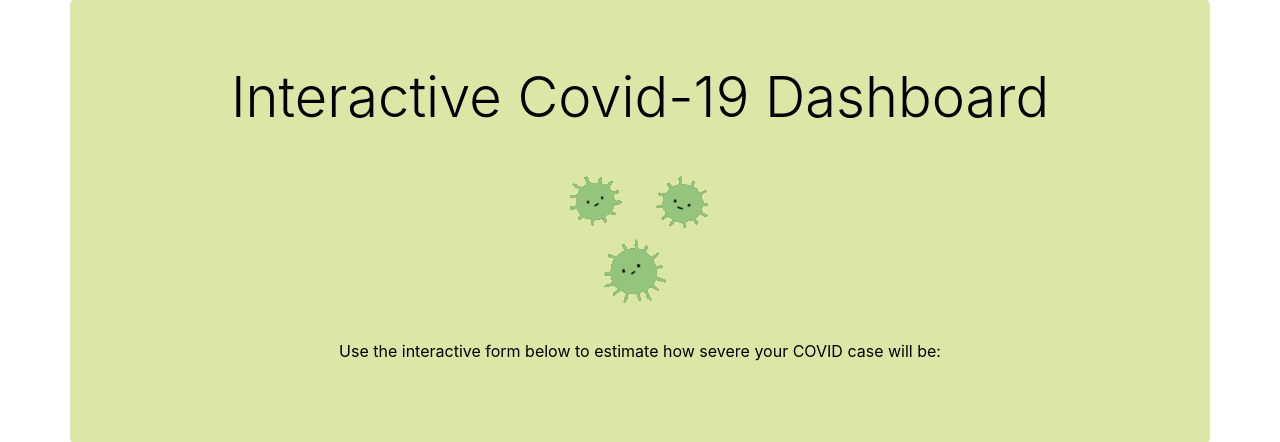
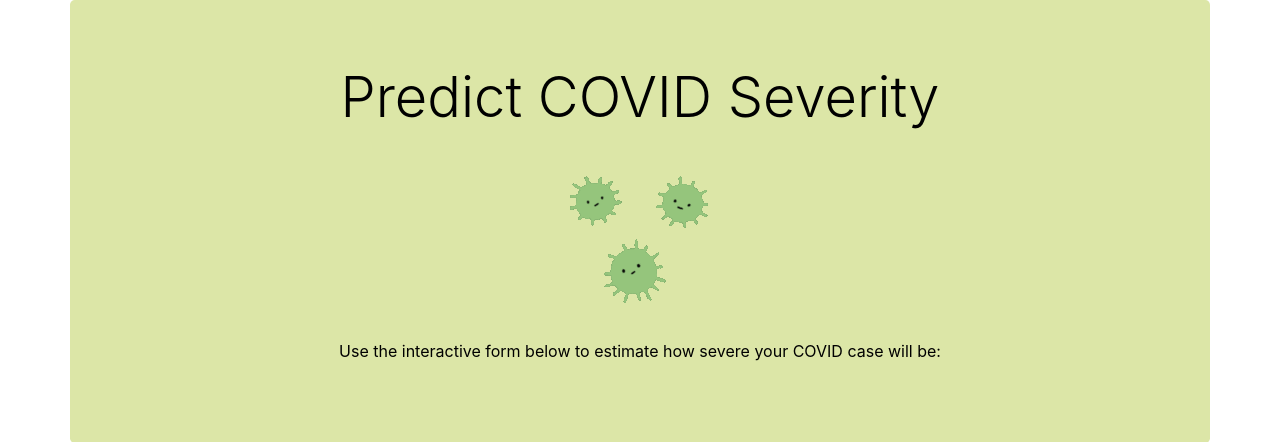
Before and after one commit to ariellegreenspan/covid-severity2, a Flask app: page / in a window 1280 px wide. Shown: the top 442 px of the page. Run offline with Flask 2, Linux system fonts and the light colour scheme; parts of the project's set-up code (start-up, migrations or seed data) failed here and were passed over; some libraries are stand-ins or nearby versions.

Commit message:
Update index.html

```diff
--- a/Interactive_Dashboard/templates/index.html
+++ b/Interactive_Dashboard/templates/index.html
@@ -17,7 +17,7 @@
   <div class="container">
     <div class="row">
       <div class="col-md-12 jumbotron text-center" style= "background-color:#DCE6A7">
-        <h1 class="display-4">Interactive Covid-19 Dashboard</h1>
+        <h1 class="display-4">Predict COVID Severity</h1>
         <IMG SRC={{ url_for('static', filename='Images/covid.gif') }}>
 
         <p>Use the interactive form below to estimate how severe your COVID case will be:</p>
```
